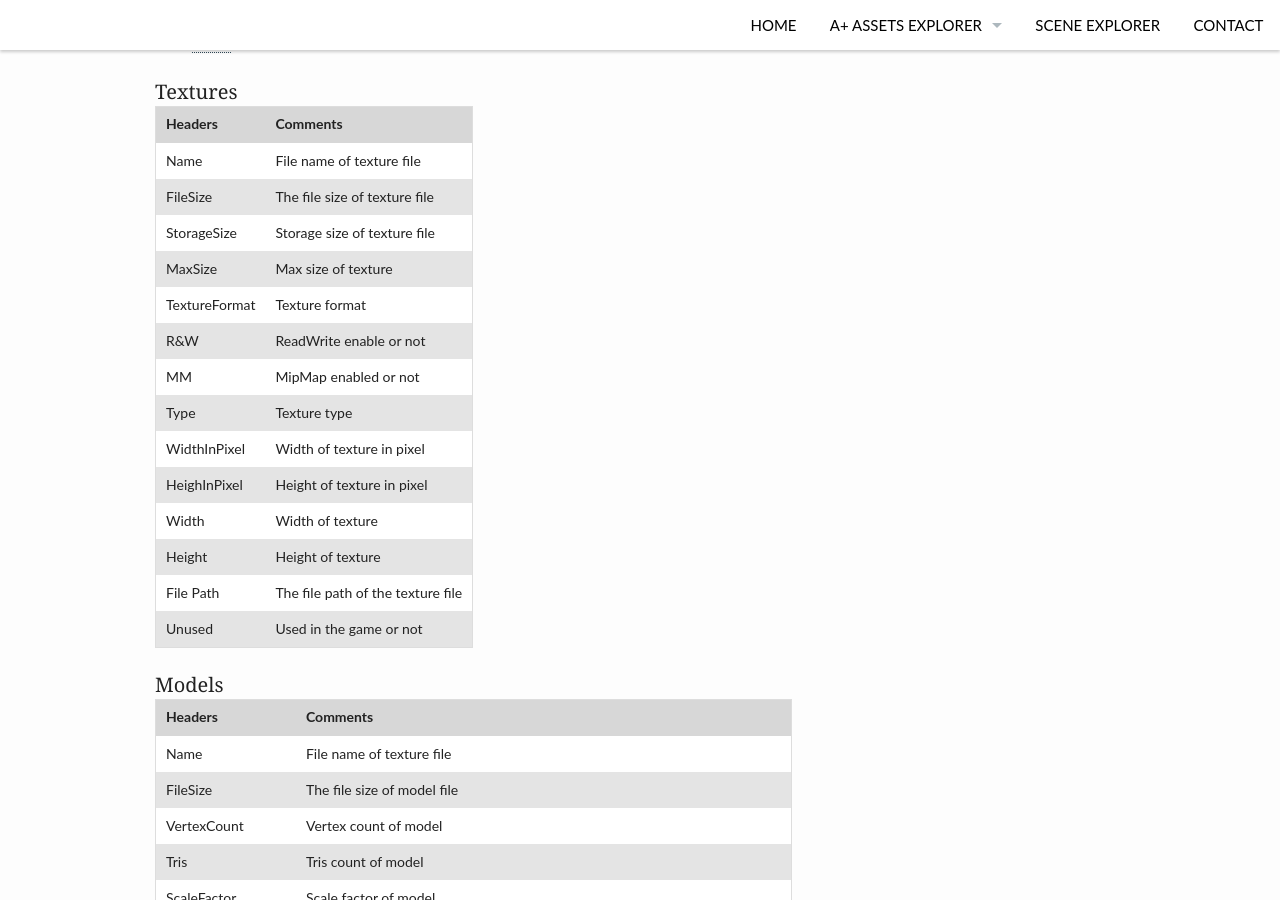
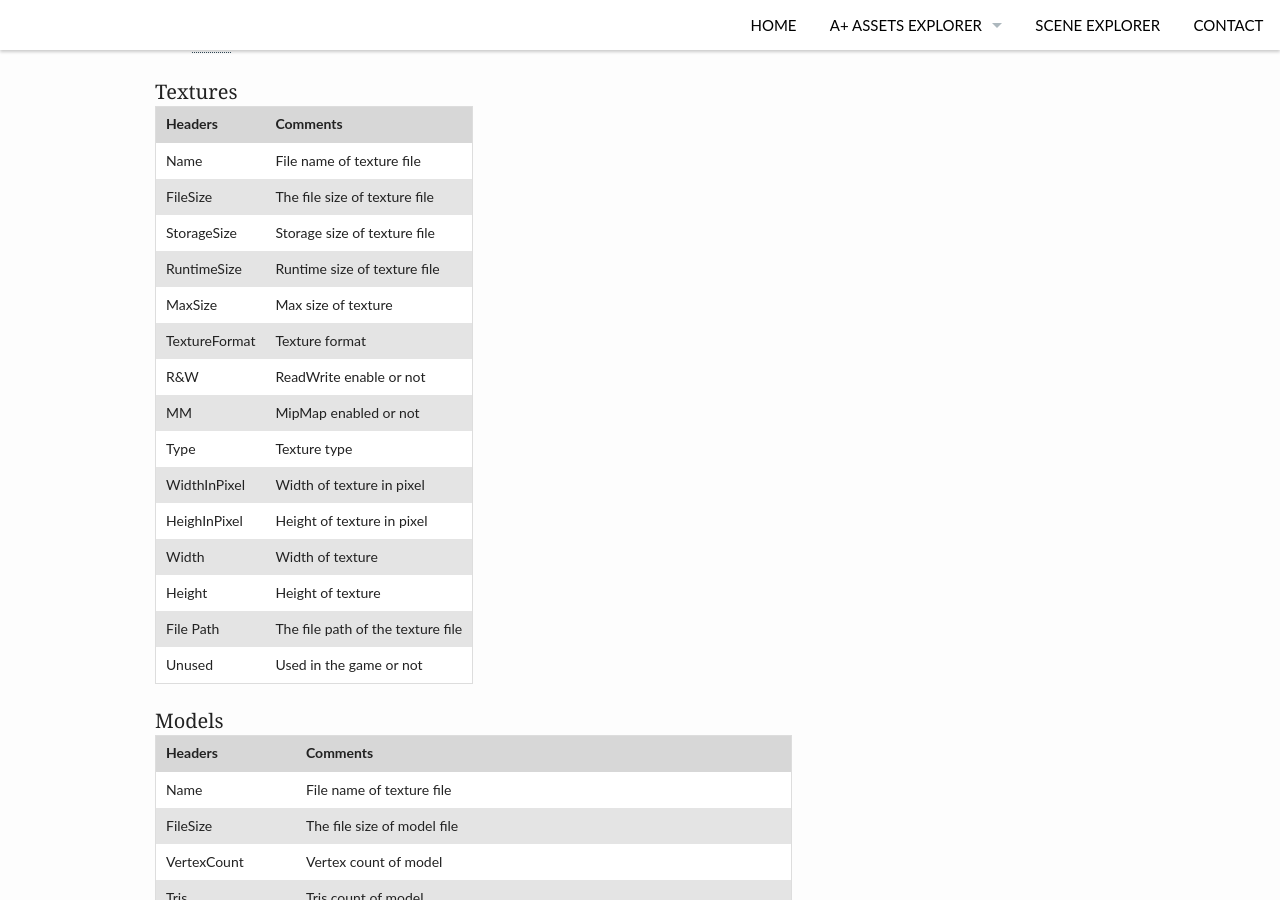
Before and after one commit to amloveyweb/amloveyweb.github.io, a Jekyll site: the page built from pages/AssetsExplorer/assetexplorer_manual.md, in a window 1280 px wide and 900 px high, scrolled down 3481 px. Built offline with Jekyll 4.4.1, drawn with Linux system fonts in a browser that asks for light colours; comment, search, counter and statistics services are not loaded.

Commit message:
add runtime size

```diff
--- a/pages/AssetsExplorer/assetexplorer_manual.md
+++ b/pages/AssetsExplorer/assetexplorer_manual.md
@@ -150,6 +150,7 @@ Headers | Comments
 Name | File name of texture file
 FileSize | The file size of texture file
 StorageSize | Storage size of texture file
+RuntimeSize | Runtime size of texture file
 MaxSize | Max size of texture
 TextureFormat | Texture format
 R&W | ReadWrite enable or not
```
